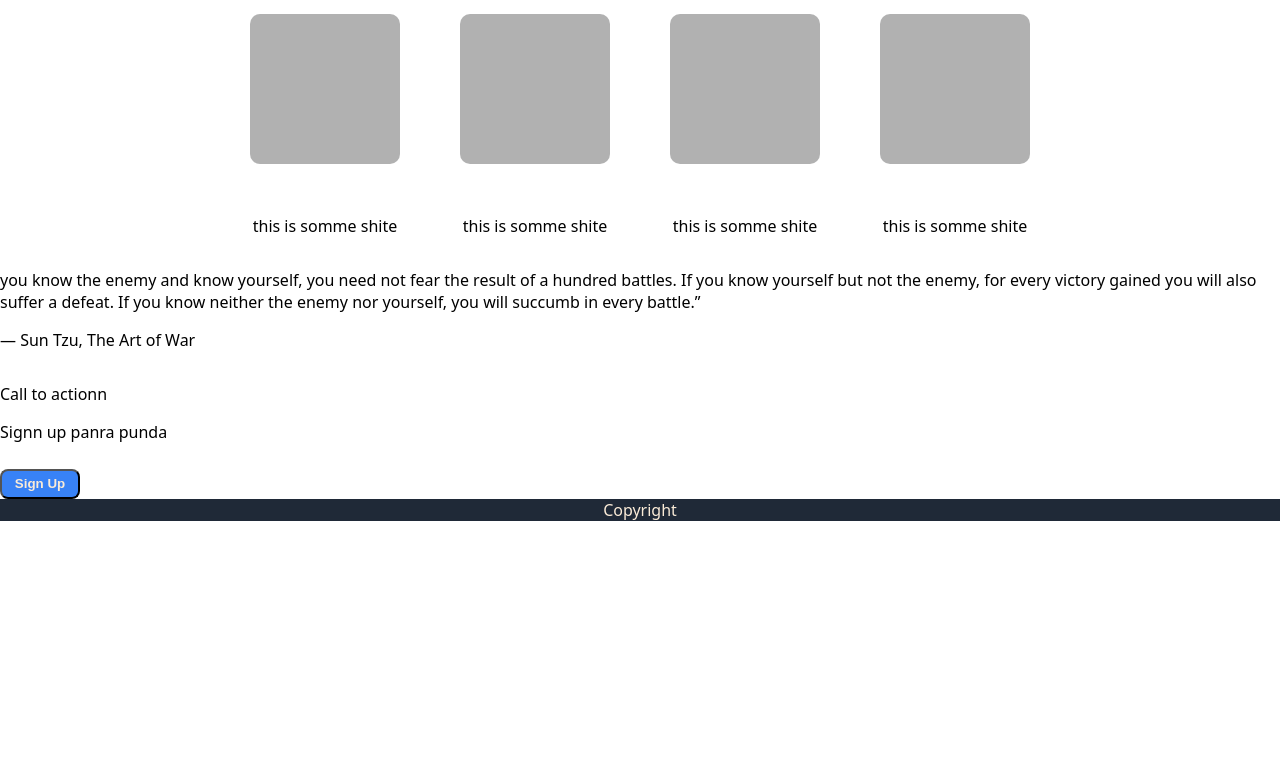
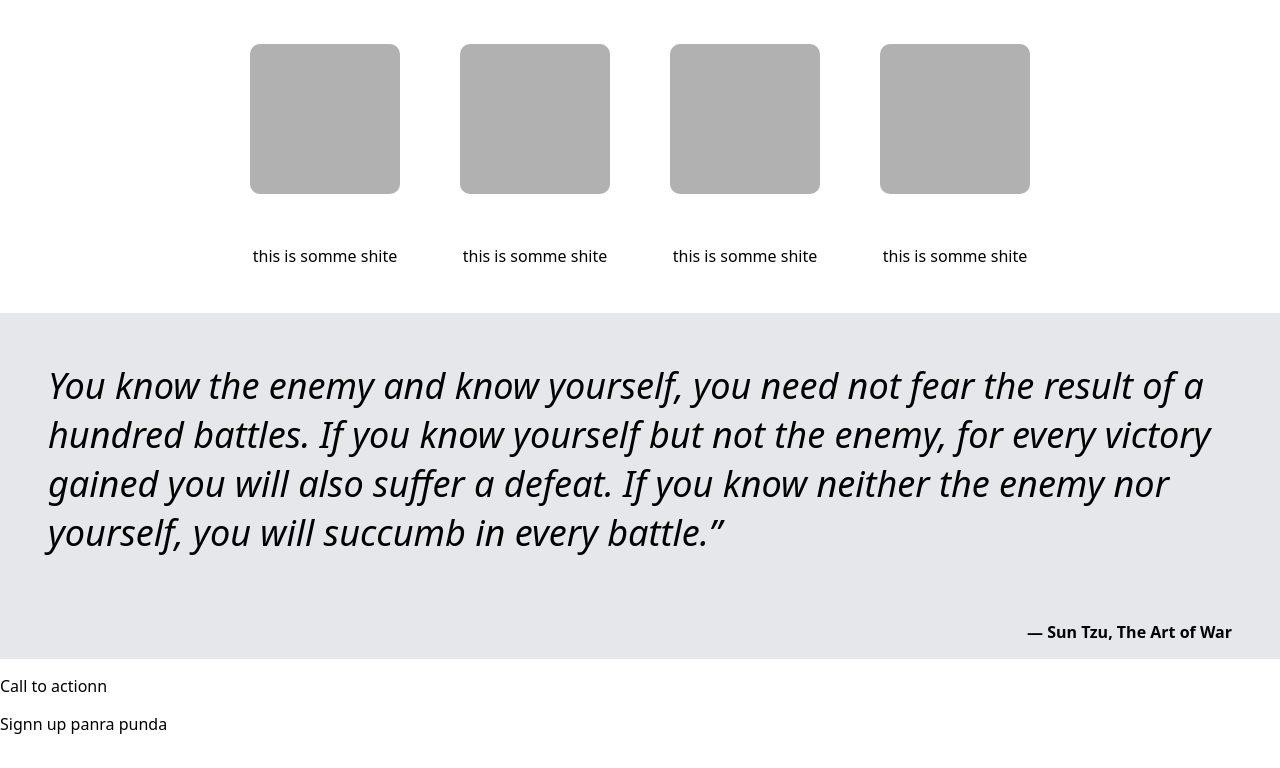
Before and after one commit to nithxvi/landing_page, a plain HTML site: page index.html in a window 1280 px wide. Shown: the part 502-1270 px from the top of the page. Before the commit the page ends 1023 px from the top, so only its background shows below. Drawn offline with Linux system fonts and the light colour scheme.

Commit message:
Qoute section completed

```diff
--- a/index.html
+++ b/index.html
@@ -43,9 +43,9 @@
         <p>this is somme shite</p></div></div>
     </div>
     <div class="sec">
-        <p> you know the enemy and know yourself, you need not fear the result of a hundred battles. If you know yourself but not the enemy, for every victory gained you will also suffer a defeat. If you know neither the enemy nor yourself, you will succumb in every battle.”
+        <p id="qoute"> You know the enemy and know yourself, you need not fear the result of a hundred battles. If you know yourself but not the enemy, for every victory gained you will also suffer a defeat. If you know neither the enemy nor yourself, you will succumb in every battle.”
             </p>
-            <p>
+            <p id="by">
                 ― Sun Tzu, The Art of War</p>
 
     </div>
--- a/styles.css
+++ b/styles.css
@@ -42,8 +42,11 @@ h1{
 
 .footer{
     background-color: #1F2937;
-    text-align: center;
     color: antiquewhite;
+    height: 60px;
+    display: flex;
+    justify-content: center;
+    align-items: center;
 }
 
 
@@ -78,10 +81,11 @@ button{
     color: antiquewhite;
     border-radius: 8px;
     height: 30px;
-    width: 80px;
-    margin-top: 10px;
+    width: 100px;
+    margin-top: 20px;
     font-weight: 700;
     text-decoration: none;
+
 
 }
 
@@ -95,6 +99,7 @@ button{
 .second{
     display: flex;
     flex-direction: column;
+    margin: 30px;
 
 }
 
@@ -109,3 +114,24 @@ button{
 .idim{
     text-align: center;
 }
+
+.sec{
+    background-color: #e5e7eb;
+    display: flex;
+    flex-direction: column;
+
+}
+
+
+#qoute{
+   font-size: 36px;
+   font-style: italic;
+   margin: 48px;
+   font-weight: 300;
+}
+
+#by{
+    font-weight: bold;
+    text-align: end;
+    margin-right: 48px ;
+}
```
